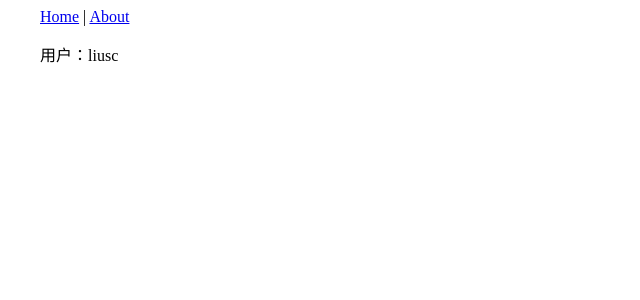
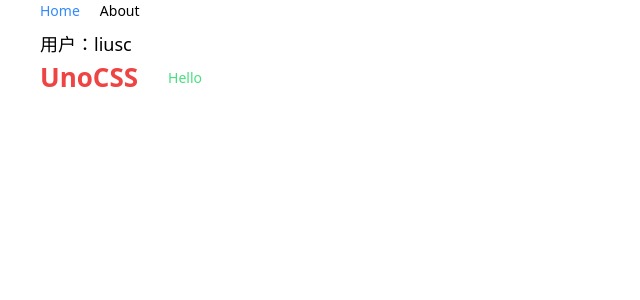
Before and after one commit to JaxBBLL/react-vite-demo, a React (Vite) app: page / in a window 1280 px wide. Shown: the top 300 px of the page, without its empty margins (0-640 px from the left). Built offline with nearby package versions, Linux system fonts and the light colour scheme.

Commit message:
feat(unocss): add unocss

```diff
--- a/index.html
+++ b/index.html
@@ -1,10 +1,10 @@
 <!DOCTYPE html>
-<html lang="en">
+<html>
   <head>
     <meta charset="UTF-8" />
     <link rel="icon" type="image/svg+xml" href="/vite.svg" />
     <meta name="viewport" content="width=device-width, initial-scale=1.0" />
-    <title>Vite + React + TS</title>
+    <title></title>
   </head>
   <body>
     <div id="root"></div>
--- a/src/layout/Nav.tsx
+++ b/src/layout/Nav.tsx
@@ -2,8 +2,9 @@ import { NavLink } from "react-router-dom";
 
 const Nav = () => {
   return (
-    <nav>
-      <NavLink to="/">Home</NavLink> | <NavLink to="/about">About</NavLink>
+    <nav className="mb-10 flex gap-20">
+      <NavLink to="/">Home</NavLink>
+      <NavLink to="/about">About</NavLink>
     </nav>
   );
 };
--- a/src/layout/index.tsx
+++ b/src/layout/index.tsx
@@ -3,7 +3,7 @@ import Nav from "./Nav";
 
 const AppWrapper = () => {
   return (
-    <div style={{ width: 1200, margin: "0 auto" }}>
+    <div className="w-1200 mx-auto">
       <Nav />
       <Router />
     </div>
--- a/src/main.tsx
+++ b/src/main.tsx
@@ -2,6 +2,11 @@ import ReactDOM from "react-dom/client";
 import { BrowserRouter } from "react-router-dom";
 import Layout from "./layout/index.tsx";
 import { AppProvider } from "./context/index.tsx";
+// import "@arco-design/web-react/es/style/theme/global.less";
+import "@/styles/base.less";
+import "@unocss/reset/tailwind.css";
+import "uno.css";
+
 // import "@arco-design/web-react/dist/css/arco.css";
 
 ReactDOM.createRoot(document.getElementById("root")!).render(
--- a/src/pages/About.tsx
+++ b/src/pages/About.tsx
@@ -4,7 +4,7 @@ import TableList from "./TableList";
 export default () => {
   return (
     <>
-      <div style={{ marginTop: 10 }}>
+      <div>
         <SearchHeader />
         <TableList />
       </div>
--- a/src/pages/Home.tsx
+++ b/src/pages/Home.tsx
@@ -14,7 +14,11 @@ function App() {
 
   return (
     <>
-      <p>用户：{user.name}</p>
+      <p className="text-18">用户：{user.name}</p>
+      <main className="flex items-center">
+        <p className="text-26 font-bold color-red-500">UnoCSS</p>
+        <p className="ml-30 text-14 text-green">Hello</p>
+      </main>
     </>
   );
 }
--- /dev/null
+++ b/src/styles/base.less
@@ -0,0 +1,19 @@
+// @import "@arco-design/web-react/es/style/theme/global.less";
+
+:root {
+  // --primary-color: #38f;
+  --primary-color: var(color-primary-1);
+}
+
+html {
+  /*  方便unocss计算：1单位 = 0.25rem = 1px */
+  font-size: 4px;
+}
+
+body {
+  font-size: 14px;
+}
+
+.active {
+  color: @primary-color;
+}
--- /dev/null
+++ b/src/styles/var.less
@@ -0,0 +1 @@
+@primary-color: #38f;
--- /dev/null
+++ b/unocss.config.js
@@ -0,0 +1,26 @@
+import {
+  defineConfig,
+  presetAttributify,
+  presetUno,
+  presetIcons,
+} from "unocss";
+
+export default defineConfig({
+  presets: [
+    presetUno(),
+    presetAttributify(),
+    presetIcons({ scale: 1.2, warn: true }),
+  ],
+  shortcuts: [
+    ["wh-full", "w-full h-full"],
+    ["f-c-c", "flex justify-center items-center"],
+    ["flex-col", "flex flex-col"],
+    ["text-ellipsis", "truncate"],
+  ],
+  rules: [],
+  theme: {
+    colors: {
+      primary: "var(--primary-color)",
+    },
+  },
+});
--- a/vite.config.ts
+++ b/vite.config.ts
@@ -2,6 +2,7 @@ import { defineConfig } from "vite";
 import path from "path";
 import react from "@vitejs/plugin-react";
 import { vitePluginForArco } from "@arco-plugins/vite-react";
+import Unocss from "unocss/vite";
 
 // https://vitejs.dev/config/
 export default defineConfig({
@@ -14,6 +15,7 @@ export default defineConfig({
       style: true,
       varsInjectScope: [],
     }),
+    Unocss(),
   ],
   resolve: {
     alias: {
@@ -23,4 +25,18 @@ export default defineConfig({
       "@": path.resolve(__dirname, "./src"),
     },
   },
+  css: {
+    preprocessorOptions: {
+      less: {
+        modifyVars: {
+          // 自定义arco的主题颜色
+          "arcoblue-6": "#38f",
+          hack: `true; @import (reference) "${path.resolve(
+            "src/styles/var.less"
+          )}";`,
+        },
+        javascriptEnabled: true,
+      },
+    },
+  },
 });
```
Also changed, not shown: package.json (+5 -2 lines), 1 other file (tests, documents, lock files or other folders).
